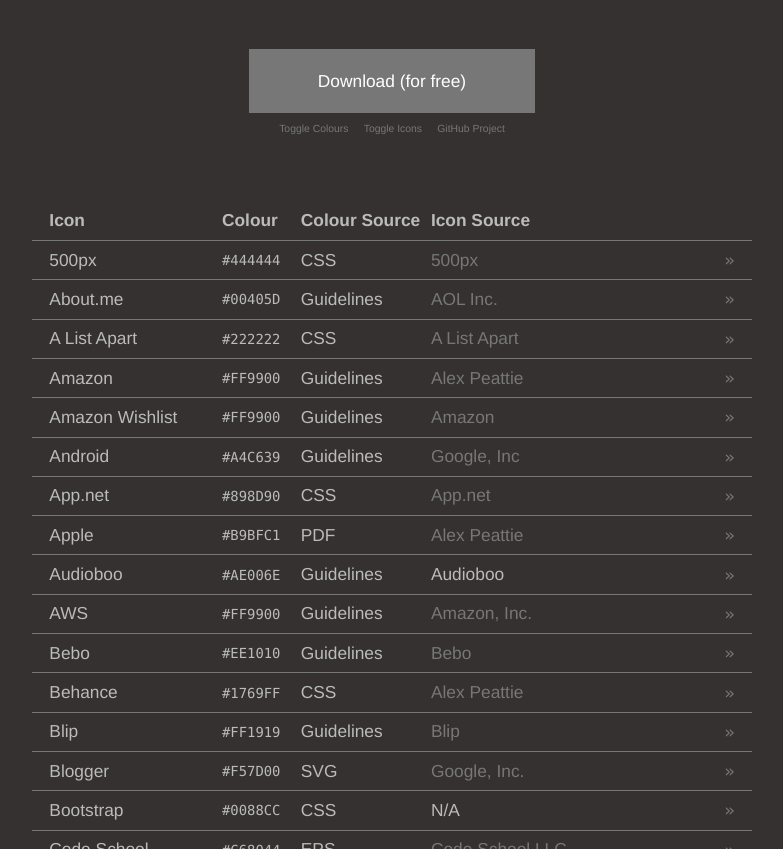
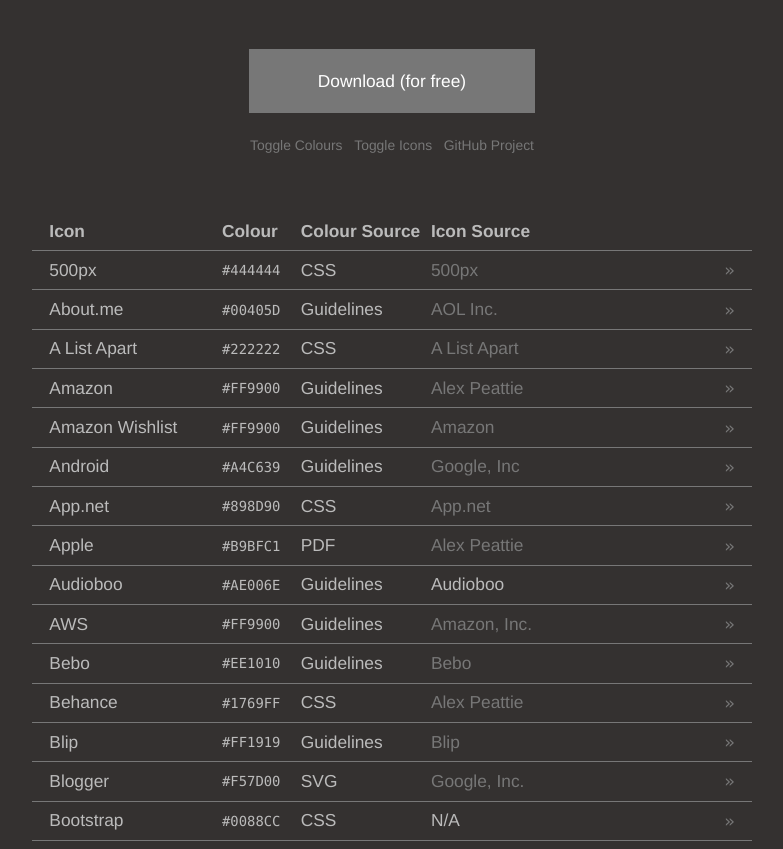
Before and after one commit to ipf/simple-icons-web, a plain HTML site: page index.html in a window 1280 px wide. Shown: the part 915-1764 px from the top of the page, without its empty margins (248-1031 px from the left). Drawn offline with nearby package versions, Linux system fonts and the light colour scheme.

Commit message:
Fixed wonky download button styling

```diff
--- a/css/screen.less
+++ b/css/screen.less
@@ -11,10 +11,10 @@
 
 // Colours
 
-@white:			#ffffff;
-@text:			#bbbbbb;
-@link:			#777777;
-@link-hover:	#888888;
+@white:			#fff;
+@text:			#bbb;
+@link:			#777;
+@link-hover:	#888;
 @black:         #343130;
 
 // Responsive layout
@@ -93,10 +93,11 @@ a {
 #download-links {
 	margin: 42px auto;
 	a.download-link {
-		display: inline-block;
+		display: block;
 		width: 286px;
 		height: 42px;
 		padding: 22px 0 0;
+		margin: 0 auto;
 		background: @link;
 		color: @white;
 		&:hover, &:focus {
@@ -107,8 +108,8 @@ a {
 
 .toggle-grey, .toggle-icons, .github-link {
 	display: inline-block;
-	padding: 1em 0.5em;
-	font-size: 0.6em;
+	padding: 0 0.25em;
+	font-size: 0.8em;
 }
 
 .footer {
```
Also changed, not shown: css/screen.css.
